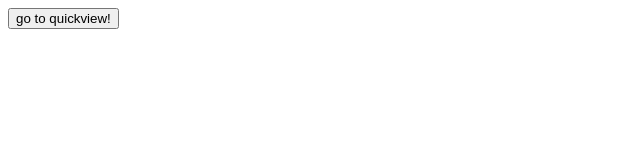
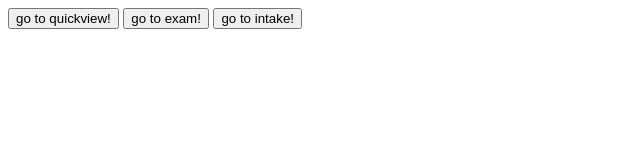
Before and after one commit to ileccese/csb-wltu3l, a plain HTML site: page index.html in a window 1280 px wide. Shown: the whole page, without its empty margins (0-640 px from the left). Drawn offline with Linux system fonts and the light colour scheme.

Commit message:
Deployment from Codesandbox.

```diff
--- a/index.html
+++ b/index.html
@@ -1 +1 @@
-<!DOCTYPE html><html><head><title>Parcel Sandbox</title><meta charset="UTF-8"><link rel="stylesheet" href="/csb-wltu3l/src.fb881dd0.css"></head><body> <div id="app"> <button id="qv-button">go to quickview!</button> </div> <script src="/csb-wltu3l/src.6f93b469.js"></script> </body></html>
+<!DOCTYPE html><html><head><title>Parcel Sandbox</title><meta charset="UTF-8"><link rel="stylesheet" href="/csb-wltu3l/src.fb881dd0.css"></head><body> <div id="app"> <button id="qv-button">go to quickview!</button> <button id="exam-button">go to exam!</button> <button id="intake-button">go to intake!</button> </div> <script src="/csb-wltu3l/src.e067a4ee.js"></script> </body></html>
--- a/src.6f93b469.js
+++ b/src.e067a4ee.js
@@ -1,6 +1,6 @@
 parcelRequire=function(e,r,t,n){var i,o="function"==typeof parcelRequire&&parcelRequire,u="function"==typeof require&&require;function f(t,n){if(!r[t]){if(!e[t]){var i="function"==typeof parcelRequire&&parcelRequire;if(!n&&i)return i(t,!0);if(o)return o(t,!0);if(u&&"string"==typeof t)return u(t);var c=new Error("Cannot find module '"+t+"'");throw c.code="MODULE_NOT_FOUND",c}p.resolve=function(r){return e[t][1][r]||r},p.cache={};var l=r[t]=new f.Module(t);e[t][0].call(l.exports,p,l,l.exports,this)}return r[t].exports;function p(e){return f(p.resolve(e))}}f.isParcelRequire=!0,f.Module=function(e){this.id=e,this.bundle=f,this.exports={}},f.modules=e,f.cache=r,f.parent=o,f.register=function(r,t){e[r]=[function(e,r){r.exports=t},{}]};for(var c=0;c<t.length;c++)try{f(t[c])}catch(e){i||(i=e)}if(t.length){var l=f(t[t.length-1]);"object"==typeof exports&&"undefined"!=typeof module?module.exports=l:"function"==typeof define&&define.amd?define(function(){return l}):n&&(this[n]=l)}if(parcelRequire=f,i)throw i;return f}({"D9Nj":[function(require,module,exports) {
 
 },{}],"H99C":[function(require,module,exports) {
-"use strict";require("./styles.css"),document.getElementById("qv-button").onclick=function(){window.parent.postMessage({type:"embeddedAppAPIMessage",method:"navigateToQuickview",methodVersion:"1.0.0",params:{patientId:"5"}},"https://prodmirror.athenahealth.com")};
+"use strict";require("./styles.css"),document.getElementById("qv-button").onclick=function(){window.parent.postMessage({type:"embeddedAppAPIMessage",method:"navigateToQuickview",methodVersion:"1.0.0",params:{patientId:"5"}},"https://prodmirror.athenahealth.com")},document.getElementById("exam-button").onclick=function(){window.parent.postMessage({type:"embeddedAppAPIMessage",method:"navigateToExam",methodVersion:"1.0.0",params:{encounterId:"158496"}},"https://prodmirror.athenahealth.com")},document.getElementById("intake-button").onclick=function(){window.parent.postMessage({type:"embeddedAppAPIMessage",method:"navigateToIntake",methodVersion:"1.0.0",params:{patientId:"158496"}},"https://prodmirror.athenahealth.com")};
 },{"./styles.css":"D9Nj"}]},{},["H99C"], null)
-//# sourceMappingURL=/csb-wltu3l/src.6f93b469.js.map
+//# sourceMappingURL=/csb-wltu3l/src.e067a4ee.js.map
```
Also changed, not shown: 2 other files.
